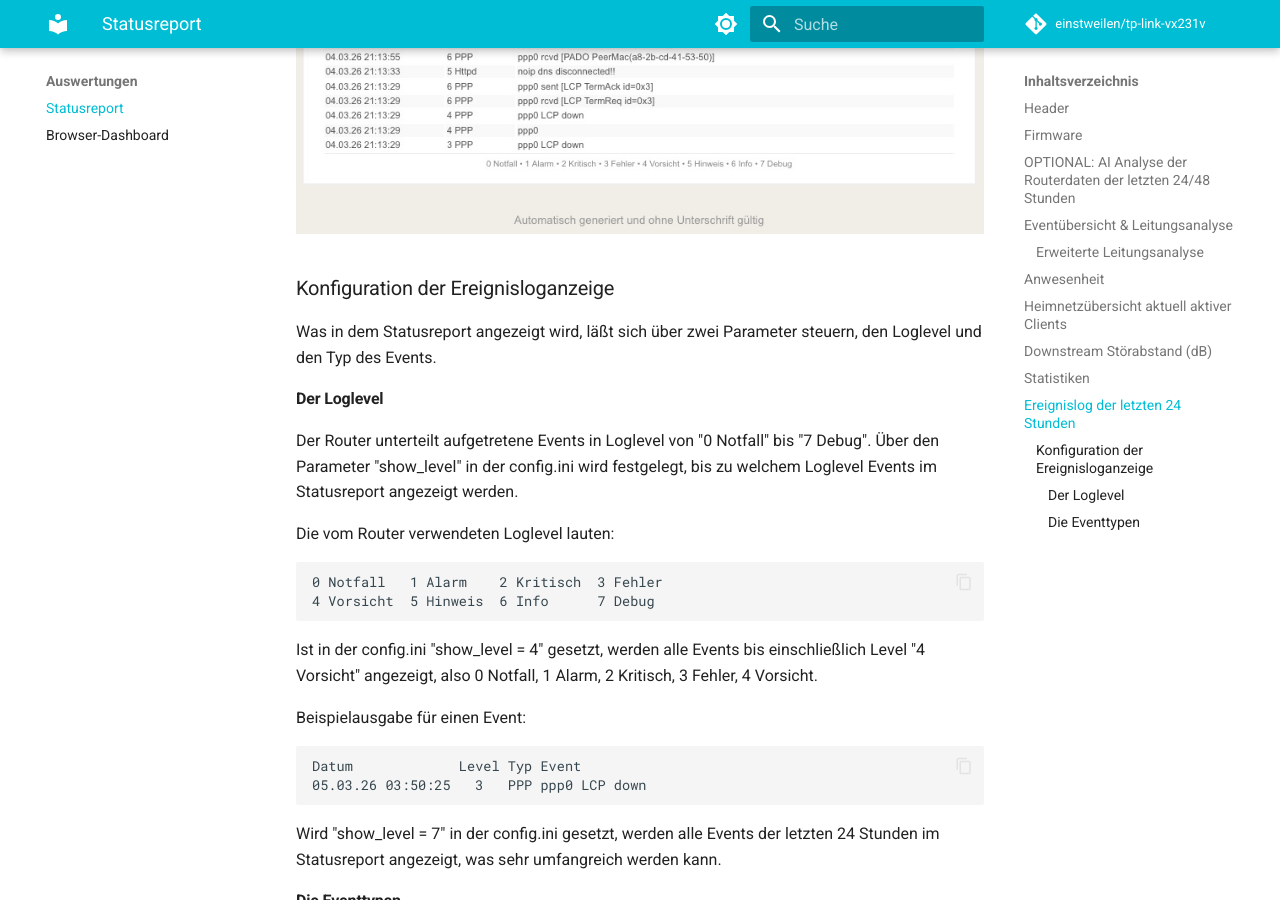
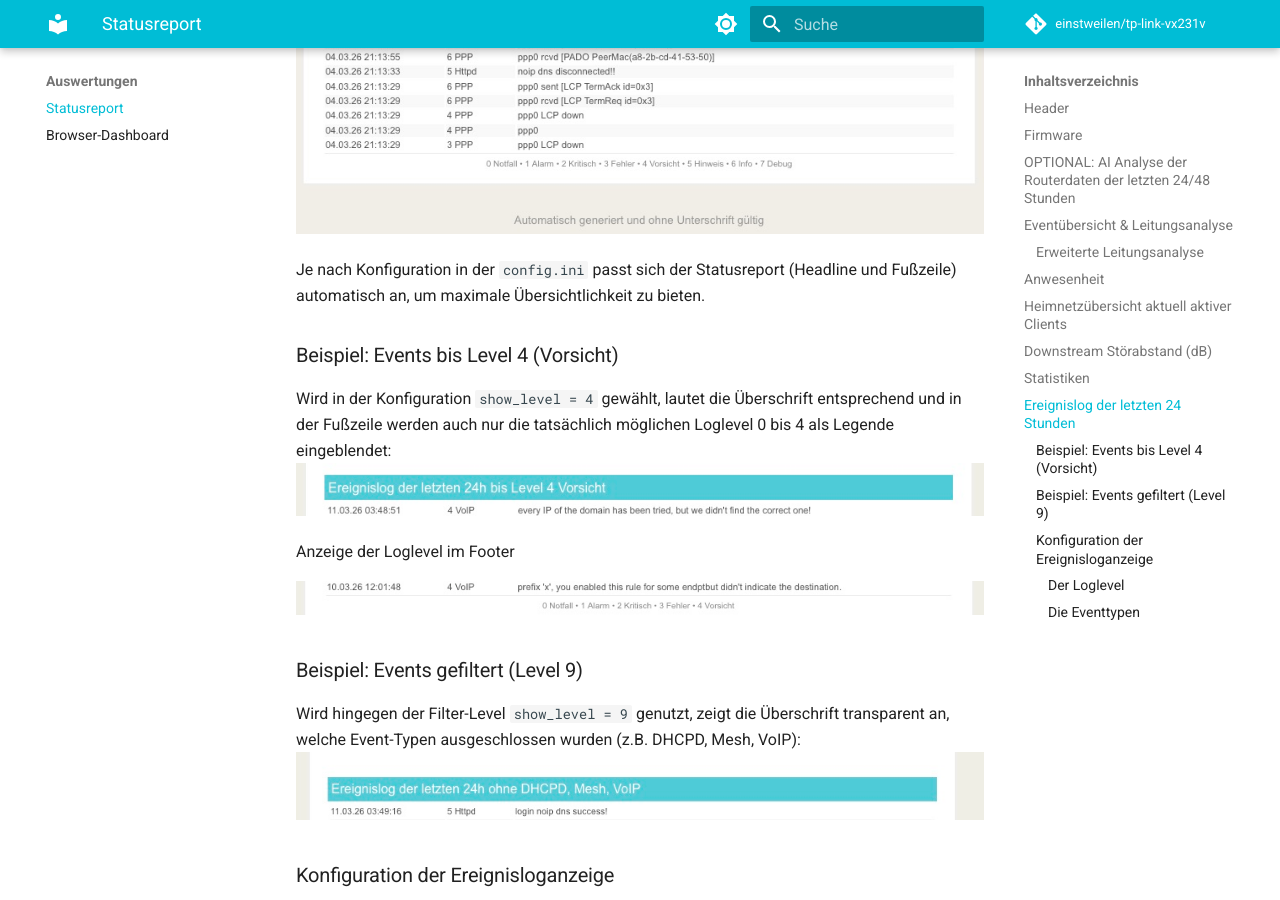
Before and after one commit to einstweilen/tp-link-vx231v, an MkDocs documentation site: the page built from docs/report.md, in a window 1280 px wide and 900 px high, scrolled down 6579 px. Built offline with MkDocs 1.6.1 and Material for MkDocs 9.7.7, drawn with Linux system fonts in a browser that asks for light colours; comment, search, counter and statistics services are not loaded.

Commit message:
Statusreport Eventlog Screenshots ergänzt

```diff
--- a/docs/report.md
+++ b/docs/report.md
@@ -128,6 +128,20 @@ Abschaltbar im [Statistics] Bereich der config.ini durch setzen der Werte auf Fa
 
 ![Ereignislog](images/report-eventlog.jpg)
 
+Je nach Konfiguration in der `config.ini` passt sich der Statusreport (Headline und Fußzeile) automatisch an, um maximale Übersichtlichkeit zu bieten.
+
+### Beispiel: Events bis Level 4 (Vorsicht)
+Wird in der Konfiguration `show_level = 4` gewählt, lautet die Überschrift entsprechend und in der Fußzeile werden auch nur die tatsächlich möglichen Loglevel 0 bis 4 als Legende eingeblendet:
+![Ereignislog bis Level 4](images/eventlog_header_bis_level.jpg)
+
+Anzeige der Loglevel im Footer
+
+![Ereignislog Footer](images/eventlog_footer_bis_level.jpg)
+
+### Beispiel: Events gefiltert (Level 9)
+Wird hingegen der Filter-Level `show_level = 9` genutzt, zeigt die Überschrift transparent an, welche Event-Typen ausgeschlossen wurden (z.B. DHCPD, Mesh, VoIP):
+![Ereignislog mit Excludes](images/eventlog_header_excludes.jpg)
+
 ### Konfiguration der Ereignisloganzeige
 Was in dem Statusreport angezeigt wird, läßt sich über zwei Parameter steuern, den Loglevel und den Typ des Events.
 
```
Also changed, not shown: docs/images/eventlog_footer_bis_level.jpg (added), docs/images/eventlog_header_bis_level.jpg (added), docs/images/eventlog_header_excludes.jpg (added).
